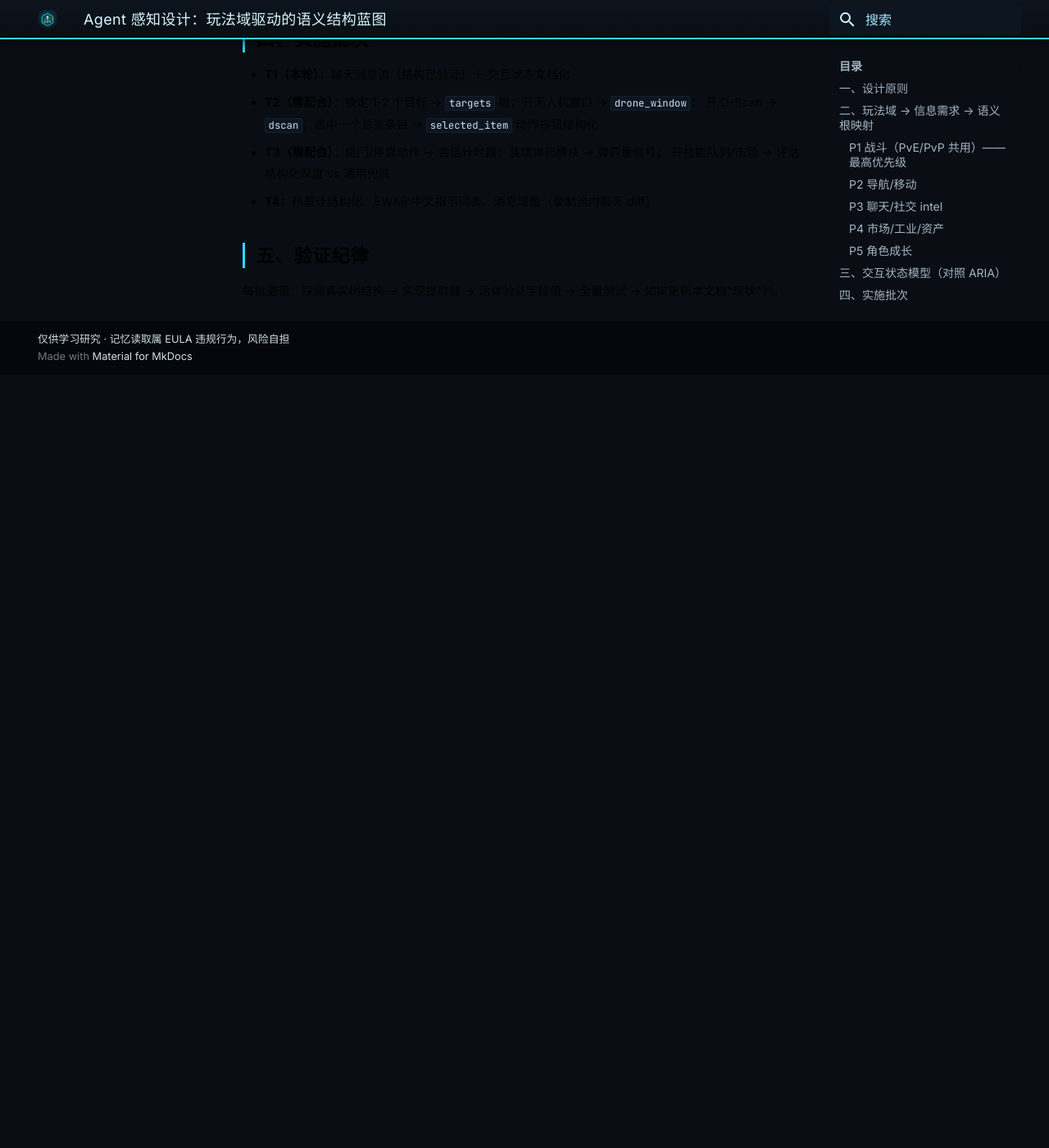
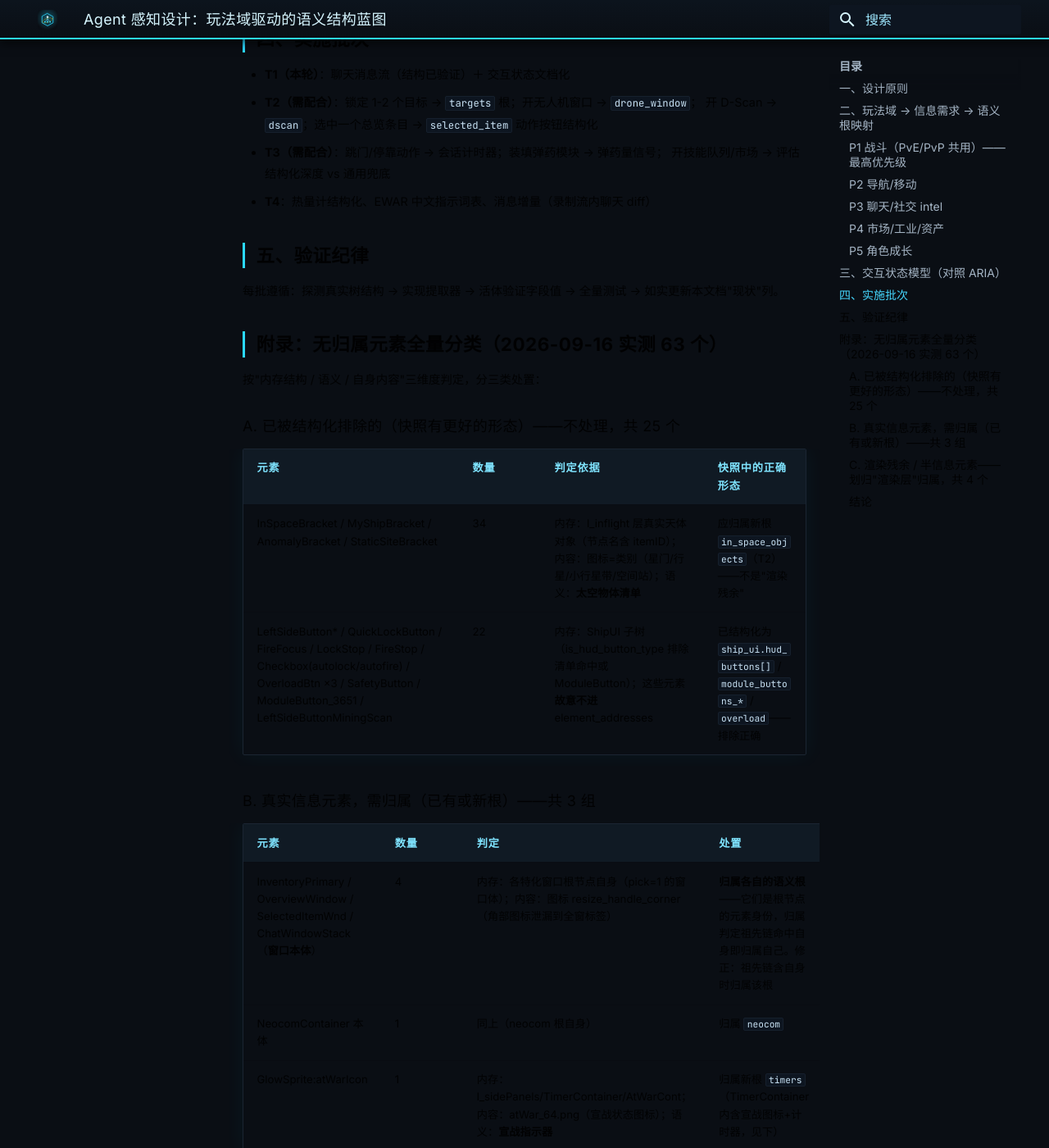
Before and after one commit to allankevinrichie/eve-proxy-ng, an MkDocs documentation site: the page built from docs/agent-perception-design.md, in a window 1280 px wide and 1400 px high, scrolled down 3577 px. Shown: the whole window at 82% size. Built offline with MkDocs 1.6.1 and Material for MkDocs 9.7.7, drawn with Linux system fonts in a browser that asks for light colours; before the commit the page ends 4034 px from its top, so only the background shows below that; some of the changed text lies outside the part shown.

Commit message:
docs+semantics: unowned-element 3-axis classification; self-membership fix
Full analysis of 63 unowned elements (memory structure / semantics /
own content) appended to the design doc. Findings:

- 34 space brackets = real celestial objects (NOT rendering junk) →
  planned in_space_objects root
- 25 HUD/module elements = correctly excluded (already structured as
  hud_buttons/module_buttons)
- 4 window bodies (InventoryPrimary/OverviewWindow/SelectedItemWnd/
  ChatWindowStack) = ownership bug: the element IS the window root node,
  but the ancestor walk skipped the starting node → fixed: check all
  chain nodes including self (InventoryPrimary now owned by
  inventory_windows, etc.)
- 2 at-war/alert sprites → planned timers/ship_alerts roots
- 3 notification-center elements → planned notifications root

Conclusion: no rendering garbage among unowned elements — all real
information needing proper roots.

```diff
--- a/docs/agent-perception-design.md
+++ b/docs/agent-perception-design.md
@@ -98,3 +98,41 @@
 
 每批遵循：探测真实树结构 → 实现提取器 → 活体验证字段值 → 全量测试 →
 如实更新本文档"现状"列。
+
+## 附录：无归属元素全量分类（2026-09-16 实测 63 个）
+
+按"内存结构 / 语义 / 自身内容"三维度判定，分三类处置：
+
+### A. 已被结构化排除的（快照有更好的形态）——不处理，共 25 个
+
+| 元素 | 数量 | 判定依据 | 快照中的正确形态 |
+|---|---|---|---|
+| InSpaceBracket / MyShipBracket / AnomalyBracket / StaticSiteBracket | 34 | 内存：l_inflight 层真实天体对象（节点名含 itemID）；内容：图标=类别（星门/行星/小行星带/空间站）；语义：**太空物体清单** | 应归属新根 `in_space_objects`（T2）——不是"渲染残余" |
+| LeftSideButton* / QuickLockButton / FireFocus / LockStop / FireStop / Checkbox(autolock/autofire) / OverloadBtn ×3 / SafetyButton / ModuleButton_3651 / LeftSideButtonMiningScan | 22 | 内存：ShipUI 子树（is_hud_button_type 排除清单命中或 ModuleButton）；这些元素**故意不进** element_addresses | 已结构化为 `ship_ui.hud_buttons[]` / `module_buttons_*` / `overload`——排除正确 |
+
+### B. 真实信息元素，需归属（已有或新根）——共 3 组
+
+| 元素 | 数量 | 判定 | 处置 |
+|---|---|---|---|
+| InventoryPrimary / OverviewWindow / SelectedItemWnd / ChatWindowStack（**窗口本体**） | 4 | 内存：各特化窗口根节点自身（pick=1 的窗口体）；内容：图标 resize_handle_corner（角部图标泄漏到全窗标签） | **归属各自的语义根**——它们是根节点的元素身份，归属判定祖先链命中自身即归属自己。修正：祖先链含自身时归属该根 |
+| NeocomContainer 本体 | 1 | 同上（neocom 根自身） | 归属 `neocom` |
+| GlowSprite:atWarIcon | 1 | 内存：l_sidePanels/TimerContainer/AtWarCont；内容：atWar_64.png（宣战状态图标）；语义：**宣战指示器** | 归属新根 `timers`（TimerContainer 内含宣战图标+计时器，见下） |
+
+### C. 渲染残余 / 半信息元素——划归"渲染层"归属，共 4 个
+
+| 元素 | 判定依据 | 处置 |
+|---|---|---|
+| Sprite ×2（warped2.png，red bars 内） | 内容：ShipAlert/warped2.png = 跃迁保护倒计时条（红色渐变横幅）；语义：**跃迁不可跳跃提示**——非纯渲染，但 1536x384 挑不出小交互区 | 归属新根 `ship_alerts`：容器+条纹数/可见性 |
+| ButtonIcon:WidgetIcon + NotificationScrollContainer:myScrollCont + Container:mainCont(0x0) | 内存：通知中心（NotificationContainer）；内容：通知铃铛图标+滚动容器；语义：**通知中心**入口 | 归属新根 `notifications`：容器+入口按钮+可见性 |
+
+### 结论
+
+63 个无归属元素中没有"应丢弃的纯渲染垃圾"——全部是真实信息：
+- **34 太空物体** → `in_space_objects` 新根（最有信息量的"漏网之鱼"）
+- **25 HUD/模块** → 已正确结构化，排除自 element_addresses 是设计
+- **4 窗口本体** → 归属 bug：祖先链含自身时应归属
+- **2 宣战/警报** → `timers` / `ship_alerts` 新根
+- **3 通知** → `notifications` 新根
+
+修正优先级：① 窗口本体归属 bug（一行改动）→ ② in_space_objects（信息量最大）
+→ ③ timers / ship_alerts / notifications（低频但完整）
```
Also changed, not shown: 1 other file.
